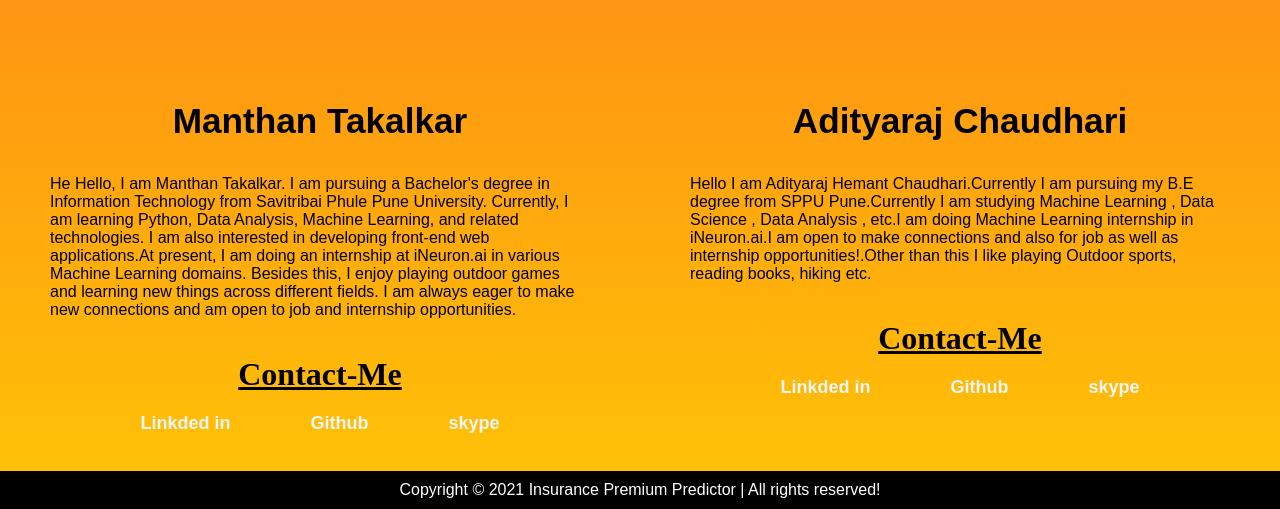
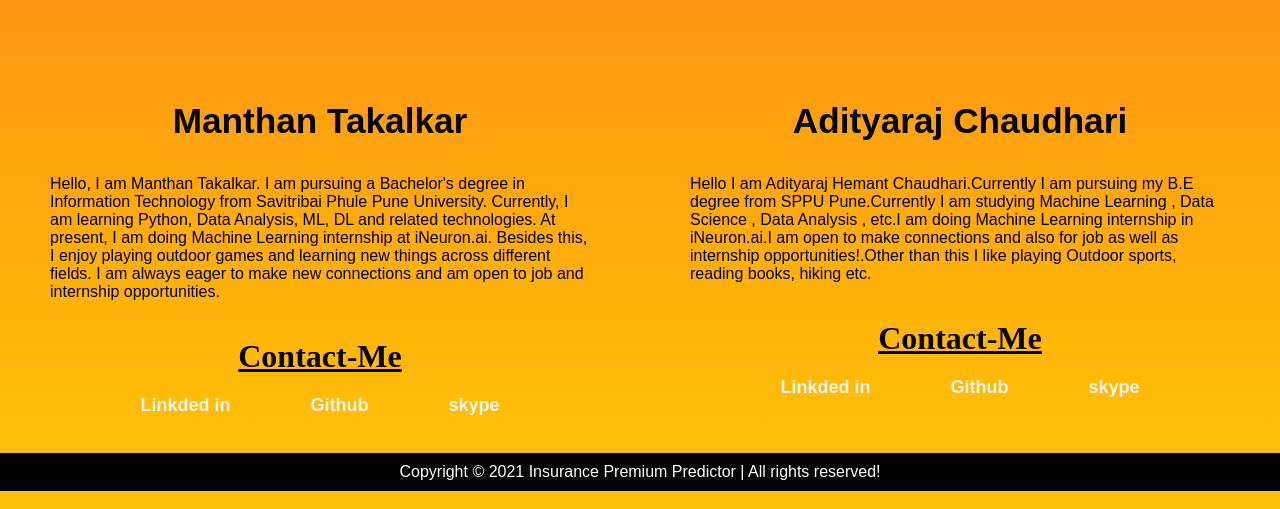
Before and after one commit to ManthanTakalkar/Insurance-Premium-Predictor-App, a Flask app: page /contact in a window 1280 px wide. Shown: the part 752-1261 px from the top of the page. Run offline with Flask 2, Linux system fonts and the light colour scheme; some libraries are stand-ins or nearby versions.

Commit message:
Update personal description in Developer.html

```diff
--- a/templates/Developer.html
+++ b/templates/Developer.html
@@ -56,10 +56,10 @@
         <div id="info">
             <div class="content">
                 <h2>Manthan Takalkar</h2>
-                <p class="aboutMe">He Hello, I am Manthan Takalkar. I am pursuing a Bachelor's degree in Information Technology from Savitribai Phule Pune University. Currently,
-                    I am learning Python, Data Analysis, Machine Learning, and related technologies. I am also interested in developing front-end web applications.At present, I
-                    am doing an internship at iNeuron.ai in various Machine Learning domains. Besides this, I enjoy playing outdoor games and learning new things across different
-                    fields. I am always eager to make new connections and am open to job and internship opportunities.</p>
+                <p class="aboutMe">Hello, I am Manthan Takalkar. I am pursuing a Bachelor's degree in Information Technology from Savitribai Phule Pune
+                    University. Currently, I am learning Python, Data Analysis, ML, DL and related technologies. At present, I am doing Machine Learning
+                    internship at iNeuron.ai. Besides this, I enjoy playing outdoor games and learning new things across different fields. I am always
+                    eager to make new connections and am open to job and internship opportunities.</p>
                 <div id="navbar2">
                     <h2>Contact-Me</h2>
                     <nav>
```
